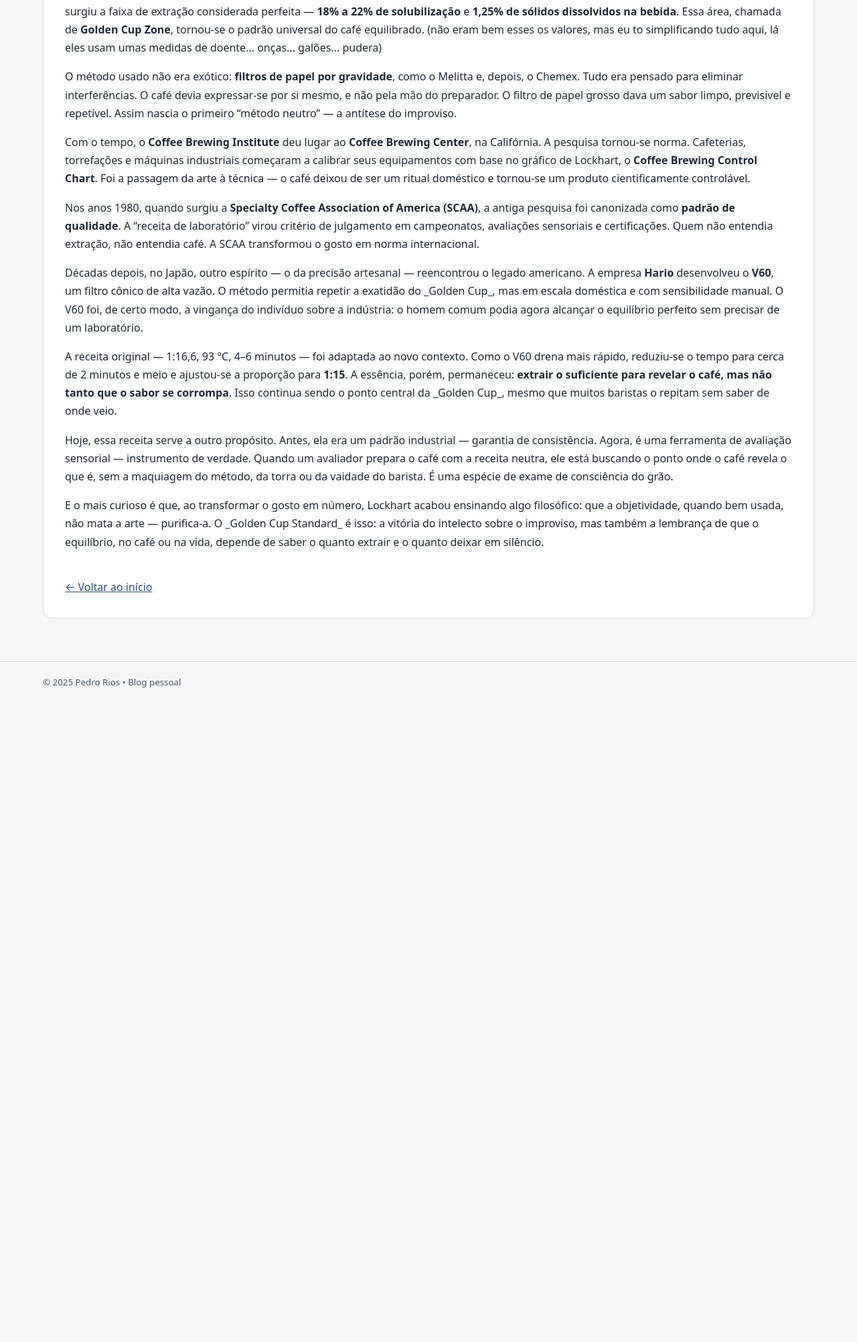
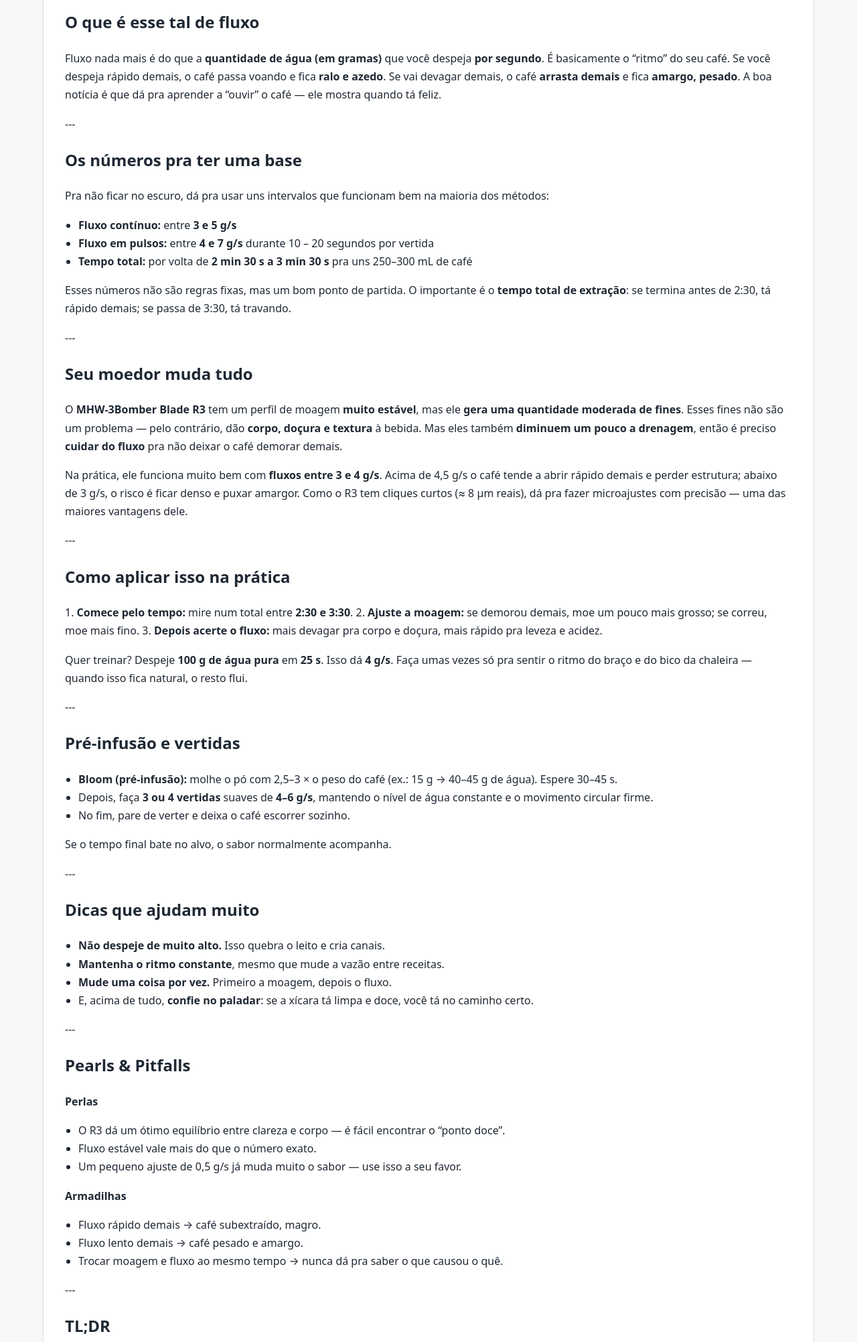
Before and after one commit to phmrios/cafer5, a plain HTML site: page posts/historia-do-cafe-grao-xicara.html in a window 1280 px wide. Shown: the part 620-2623 px from the top of the page at 67% size. Before the commit the page ends 1667 px from the top, so only its background shows below. Drawn offline with Linux system fonts and the light colour scheme.

Commit message:
atualizando

```diff
--- a/posts/historia-do-cafe-grao-xicara.html
+++ b/posts/historia-do-cafe-grao-xicara.html
@@ -3,10 +3,10 @@
 <head>
   <meta charset="utf-8">
   <meta name="viewport" content="width=device-width,initial-scale=1,viewport-fit=cover">
-  <title>A história de um padrão — Pedro Rios</title>
+  <title>O Fluxo no Café Coado — Controlar a Água é Domar o Sabor — Pedro Rios</title>
   <meta name="description" content="Uma viagem pela história que quanto mais o tempo passa, menos será justo, a ela, se atribuir o artigo indefinido.">
   <meta property="og:type" content="article">
-  <meta property="og:title" content="A história de um padrão — Pedro Rios">
+  <meta property="og:title" content="O Fluxo no Café Coado — Controlar a Água é Domar o Sabor — Pedro Rios">
   <meta property="og:description" content="Uma viagem pela história que quanto mais o tempo passa, menos será justo, a ela, se atribuir o artigo indefinido.">
   <meta property="og:url" content="http://localhost:8000/posts/historia-do-cafe-grao-xicara.html">
   <meta property="og:locale" content="pt_BR">
@@ -45,20 +45,83 @@
   <main>
     <div class="container">
       <article>
-<h1 itemprop="headline">A história de um padrão</h1>
+<h1 itemprop="headline">O Fluxo no Café Coado — Controlar a Água é Domar o Sabor</h1>
 <div class="meta" itemprop="datePublished">1970-01-01</div>
 <div class="prose" itemprop="articleBody">
-<p>Nos anos 1940, a indústria americana do café enfrentava um problema simples e, ao mesmo tempo, civilizacional: todos bebiam café, mas ninguém sabia preparar café bom de modo consistente. Era uma loteria química. Alguns conseguiam um sabor decente; outros, algo que lembrava borra queimada. Isso não era tolerável num país que já transformava tudo em ciência — inclusive o gosto (realmente americano não tinha com o que gastar dinherio...).</p>
-<p>OBS[ironica]: Não é como se tivesse... sei lá... UMA FUCKING GERRA ACONTECENDO</p>
-<p>Foi nesse contexto que o químico <strong>Ernest Earl Lockhart</strong>, formado no MIT, foi incumbido de resolver o problema. Criou-se o <strong>Coffee Brewing Institute</strong>, em Nova York, um laboratório dedicado a estudar o café como fenômeno físico e químico. Nada de romantismo. Ali, o sabor foi reduzido a variáveis: proporção, temperatura, tempo e extração. A ideia era simples — se tudo o que existe é mensurável, o café também deveria ser.</p>
-<p>Lockhart e sua equipe testaram "milhares" (não duvido, mas acho bem difícil) de combinações. O resultado foi a primeira formalização científica do preparo: a relação <strong>55 g de café por litro de água</strong>, temperatura entre <strong>92 e 96 °C</strong>, tempo de contato entre <strong>4 e 6 minutos</strong>. Dessa combinação surgiu a faixa de extração considerada perfeita — <strong>18% a 22% de solubilização</strong> e <strong>1,25% de sólidos dissolvidos na bebida</strong>. Essa área, chamada de <strong>Golden Cup Zone</strong>, tornou-se o padrão universal do café equilibrado. (não eram bem esses os valores, mas eu to simplificando tudo aqui, lá eles usam umas medidas de doente... onças... galões... pudera)</p>
-<p>O método usado não era exótico: <strong>filtros de papel por gravidade</strong>, como o Melitta e, depois, o Chemex. Tudo era pensado para eliminar interferências. O café devia expressar-se por si mesmo, e não pela mão do preparador. O filtro de papel grosso dava um sabor limpo, previsível e repetível. Assim nascia o primeiro “método neutro” — a antítese do improviso.</p>
-<p>Com o tempo, o <strong>Coffee Brewing Institute</strong> deu lugar ao <strong>Coffee Brewing Center</strong>, na Califórnia. A pesquisa tornou-se norma. Cafeterias, torrefações e máquinas industriais começaram a calibrar seus equipamentos com base no gráfico de Lockhart, o <strong>Coffee Brewing Control Chart</strong>. Foi a passagem da arte à técnica — o café deixou de ser um ritual doméstico e tornou-se um produto cientificamente controlável.</p>
-<p>Nos anos 1980, quando surgiu a <strong>Specialty Coffee Association of America (SCAA)</strong>, a antiga pesquisa foi canonizada como <strong>padrão de qualidade</strong>. A “receita de laboratório” virou critério de julgamento em campeonatos, avaliações sensoriais e certificações. Quem não entendia extração, não entendia café. A SCAA transformou o gosto em norma internacional.</p>
-<p>Décadas depois, no Japão, outro espírito — o da precisão artesanal — reencontrou o legado americano. A empresa <strong>Hario</strong> desenvolveu o <strong>V60</strong>, um filtro cônico de alta vazão. O método permitia repetir a exatidão do _Golden Cup_, mas em escala doméstica e com sensibilidade manual. O V60 foi, de certo modo, a vingança do indivíduo sobre a indústria: o homem comum podia agora alcançar o equilíbrio perfeito sem precisar de um laboratório.</p>
-<p>A receita original — 1:16,6, 93 °C, 4–6 minutos — foi adaptada ao novo contexto. Como o V60 drena mais rápido, reduziu-se o tempo para cerca de 2 minutos e meio e ajustou-se a proporção para <strong>1:15</strong>. A essência, porém, permaneceu: <strong>extrair o suficiente para revelar o café, mas não tanto que o sabor se corrompa</strong>. Isso continua sendo o ponto central da _Golden Cup_, mesmo que muitos baristas o repitam sem saber de onde veio.</p>
-<p>Hoje, essa receita serve a outro propósito. Antes, ela era um padrão industrial — garantia de consistência. Agora, é uma ferramenta de avaliação sensorial — instrumento de verdade. Quando um avaliador prepara o café com a receita neutra, ele está buscando o ponto onde o café revela o que é, sem a maquiagem do método, da torra ou da vaidade do barista. É uma espécie de exame de consciência do grão.</p>
-<p>E o mais curioso é que, ao transformar o gosto em número, Lockhart acabou ensinando algo filosófico: que a objetividade, quando bem usada, não mata a arte — purifica-a. O _Golden Cup Standard_ é isso: a vitória do intelecto sobre o improviso, mas também a lembrança de que o equilíbrio, no café ou na vida, depende de saber o quanto extrair e o quanto deixar em silêncio.</p>
+<h1><strong>O Fluxo no Café Coado — Controlar a Água é Domar o Sabor</strong></h1>
+<p>Sabe quando o café fica estranho e você não entende bem o porquê? Nem sempre é culpa da torra ou do moedor. Muitas vezes é só o <strong>ritmo da água</strong>.
+O jeito que a gente despeja a água sobre o café — a <strong>velocidade, o fluxo, o tempo de cada vertida</strong> — muda tudo no resultado final. E o bom é que dá pra ajustar isso de forma simples, só com um pouco de prática.</p>
+<p>---</p>
+<h2><strong>O que é esse tal de fluxo</strong></h2>
+<p>Fluxo nada mais é do que a <strong>quantidade de água (em gramas)</strong> que você despeja <strong>por segundo</strong>.
+É basicamente o “ritmo” do seu café. Se você despeja rápido demais, o café passa voando e fica <strong>ralo e azedo</strong>. Se vai devagar demais, o café <strong>arrasta demais</strong> e fica <strong>amargo, pesado</strong>.
+A boa notícia é que dá pra aprender a “ouvir” o café — ele mostra quando tá feliz.</p>
+<p>---</p>
+<h2><strong>Os números pra ter uma base</strong></h2>
+<p>Pra não ficar no escuro, dá pra usar uns intervalos que funcionam bem na maioria dos métodos:</p>
+<ul>
+<li><strong>Fluxo contínuo:</strong> entre <strong>3 e 5 g/s</strong></li>
+<li><strong>Fluxo em pulsos:</strong> entre <strong>4 e 7 g/s</strong> durante 10 – 20 segundos por vertida</li>
+<li><strong>Tempo total:</strong> por volta de <strong>2 min 30 s a 3 min 30 s</strong> pra uns 250–300 mL de café</li>
+</ul>
+<p>Esses números não são regras fixas, mas um bom ponto de partida.
+O importante é o <strong>tempo total de extração</strong>: se termina antes de 2:30, tá rápido demais; se passa de 3:30, tá travando.</p>
+<p>---</p>
+<h2><strong>Seu moedor muda tudo</strong></h2>
+<p>O <strong>MHW-3Bomber Blade R3</strong> tem um perfil de moagem <strong>muito estável</strong>, mas ele <strong>gera uma quantidade moderada de fines</strong>.
+Esses fines não são um problema — pelo contrário, dão <strong>corpo, doçura e textura</strong> à bebida. Mas eles também <strong>diminuem um pouco a drenagem</strong>, então é preciso <strong>cuidar do fluxo</strong> pra não deixar o café demorar demais.</p>
+<p>Na prática, ele funciona muito bem com <strong>fluxos entre 3 e 4 g/s</strong>.
+Acima de 4,5 g/s o café tende a abrir rápido demais e perder estrutura; abaixo de 3 g/s, o risco é ficar denso e puxar amargor.
+Como o R3 tem cliques curtos (≈ 8 µm reais), dá pra fazer microajustes com precisão — uma das maiores vantagens dele.</p>
+<p>---</p>
+<h2><strong>Como aplicar isso na prática</strong></h2>
+<p>1. <strong>Comece pelo tempo:</strong> mire num total entre <strong>2:30 e 3:30</strong>.
+2. <strong>Ajuste a moagem:</strong> se demorou demais, moe um pouco mais grosso; se correu, moe mais fino.
+3. <strong>Depois acerte o fluxo:</strong> mais devagar pra corpo e doçura, mais rápido pra leveza e acidez.</p>
+<p>Quer treinar?
+Despeje <strong>100 g de água pura</strong> em <strong>25 s</strong>. Isso dá <strong>4 g/s</strong>. Faça umas vezes só pra sentir o ritmo do braço e do bico da chaleira — quando isso fica natural, o resto flui.</p>
+<p>---</p>
+<h2><strong>Pré-infusão e vertidas</strong></h2>
+<ul>
+<li><strong>Bloom (pré-infusão):</strong> molhe o pó com 2,5–3 × o peso do café (ex.: 15 g → 40–45 g de água). Espere 30–45 s.</li>
+<li>Depois, faça <strong>3 ou 4 vertidas</strong> suaves de <strong>4–6 g/s</strong>, mantendo o nível de água constante e o movimento circular firme.</li>
+<li>No fim, pare de verter e deixa o café escorrer sozinho.</li>
+</ul>
+<p>Se o tempo final bate no alvo, o sabor normalmente acompanha.</p>
+<p>---</p>
+<h2><strong>Dicas que ajudam muito</strong></h2>
+<ul>
+<li><strong>Não despeje de muito alto.</strong> Isso quebra o leito e cria canais.</li>
+<li><strong>Mantenha o ritmo constante</strong>, mesmo que mude a vazão entre receitas.</li>
+<li><strong>Mude uma coisa por vez.</strong> Primeiro a moagem, depois o fluxo.</li>
+<li>E, acima de tudo, <strong>confie no paladar</strong>: se a xícara tá limpa e doce, você tá no caminho certo.</li>
+</ul>
+<p>---</p>
+<h2><strong>Pearls & Pitfalls</strong></h2>
+<p><strong>Perlas</strong></p>
+<ul>
+<li>O R3 dá um ótimo equilíbrio entre clareza e corpo — é fácil encontrar o “ponto doce”.</li>
+<li>Fluxo estável vale mais do que o número exato.</li>
+<li>Um pequeno ajuste de 0,5 g/s já muda muito o sabor — use isso a seu favor.</li>
+</ul>
+<p><strong>Armadilhas</strong></p>
+<ul>
+<li>Fluxo rápido demais → café subextraído, magro.</li>
+<li>Fluxo lento demais → café pesado e amargo.</li>
+<li>Trocar moagem e fluxo ao mesmo tempo → nunca dá pra saber o que causou o quê.</li>
+</ul>
+<p>---</p>
+<h2><strong>TL;DR</strong></h2>
+<ul>
+<li><strong>Fluxo contínuo:</strong> 3–5 g/s</li>
+<li><strong>Fluxo em pulsos:</strong> 4–7 g/s</li>
+<li><strong>Tempo total:</strong> 2:30–3:30</li>
+<li><strong>Com o MHW-3Bomber R3:</strong> ideal entre 3 e 4 g/s</li>
+<li><strong>Mais fino → reduza o fluxo; mais grosso → aumente.</strong></li>
+<li>Foque na <strong>constância</strong> e no <strong>tempo</strong>, não só no número.</li>
+<li>E lembre-se: café bom é aquele que <strong>você quer repetir amanhã</strong>.</li>
+</ul>
+<p>---</p>
 </div>
         <a class="back" href="../index.html">← Voltar ao início</a>
       </article>
```
Also changed, not shown: posts.json (+8 -0 lines), 1 other file.
